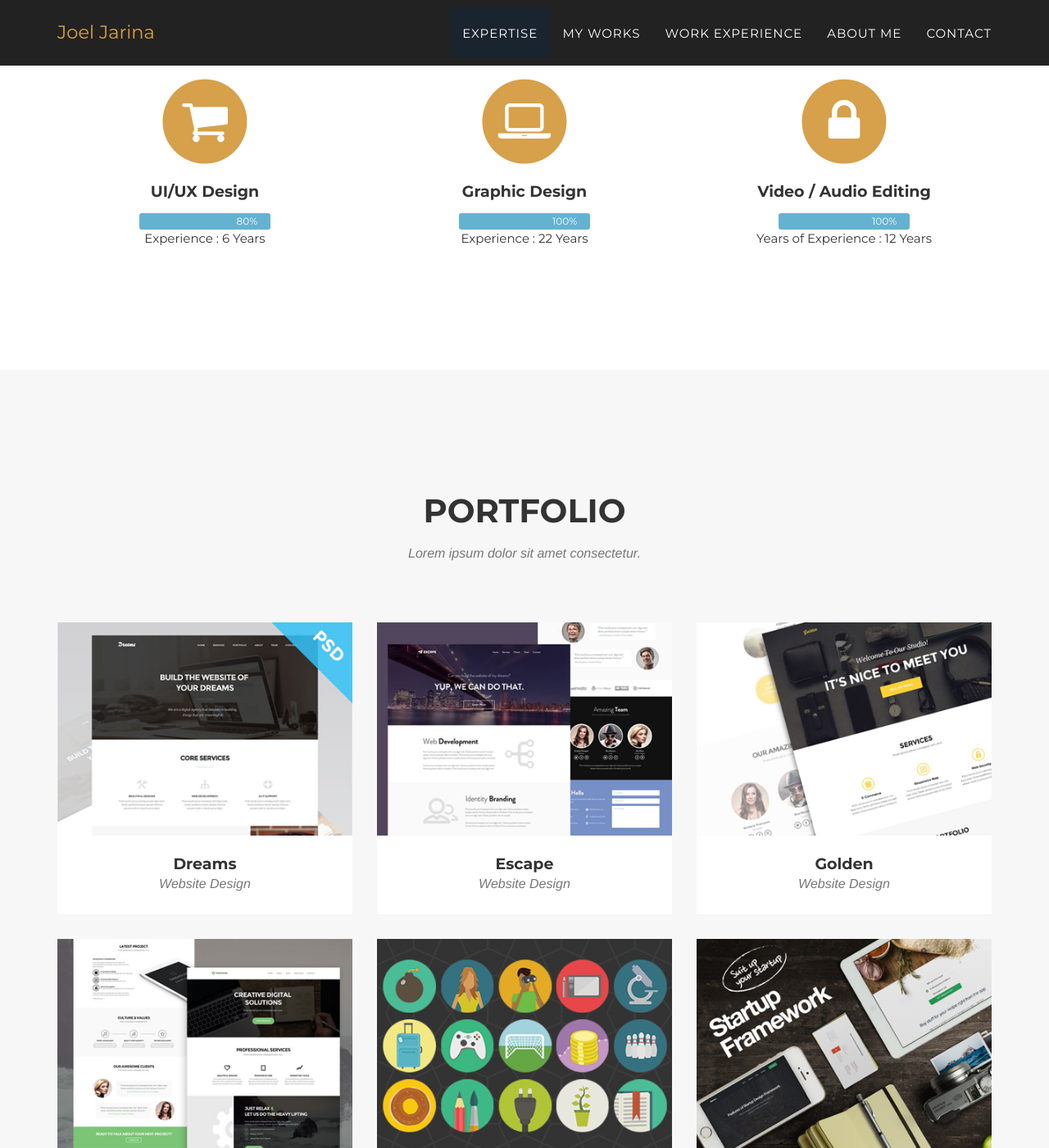
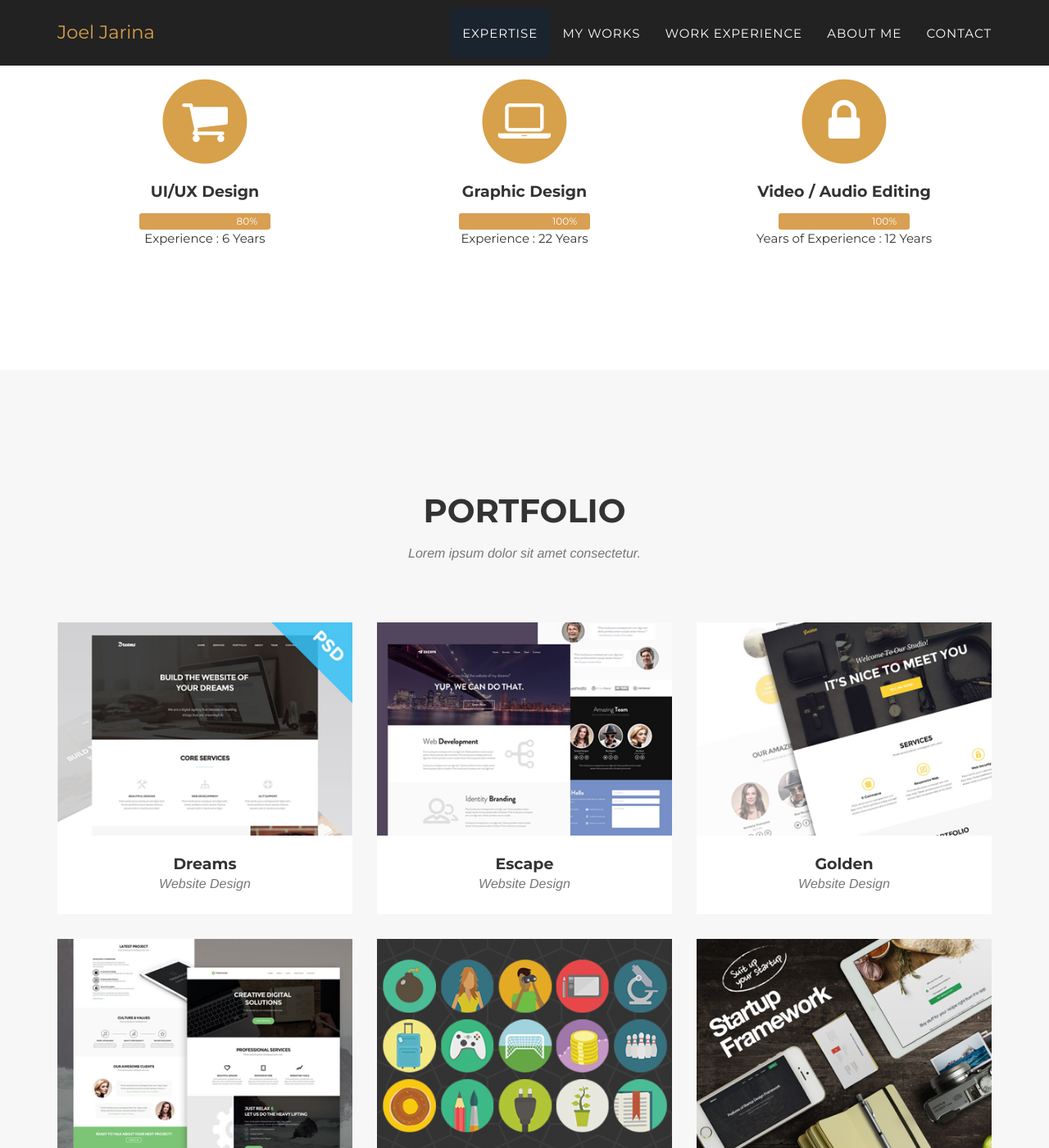
Before and after one commit to media4creations/aboutme, a Jekyll site: the page built from index.html, in a window 1280 px wide and 1400 px high, scrolled down 1026 px. Shown: the whole window at 82% size. Built offline with Jekyll 4.4.1, drawn with Linux system fonts in a browser that asks for light colours; some web fonts are replaced.

Commit message:
Update agency.css

```diff
--- a/_includes/css/agency.css
+++ b/_includes/css/agency.css
@@ -1227,7 +1227,7 @@ svg rect {
 }
 
 .bar-graph-one .bar-one .bar {
-  background-color: #64b2d1;
+  background-color: #d99f52;
   -webkit-animation: show-bar-one 1.2s 0.1s forwards;
   -moz-animation: show-bar-one 1.2s 0.1s forwards;
   animation: show-bar-one 1.2s 0.1s forwards;
```
